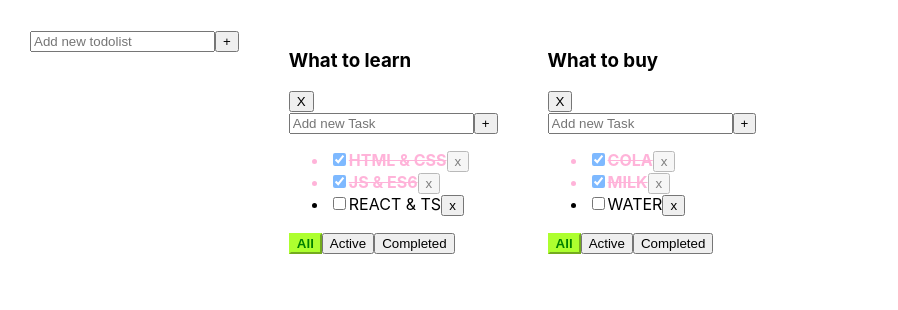
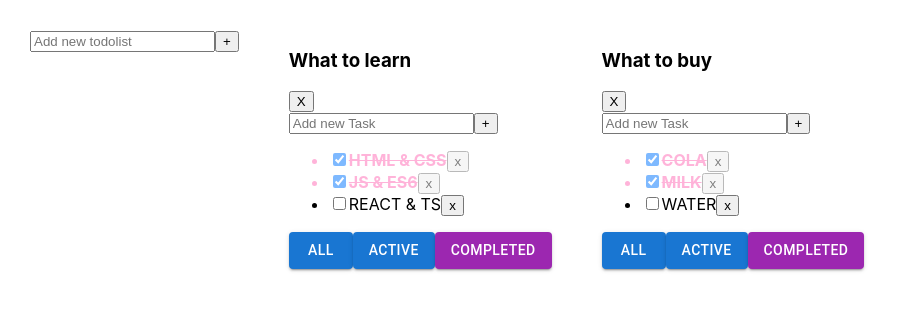
Before and after one commit to Paskinho/newtodolist, a React (Create React App) app: page / in a window 1280 px wide. Shown: the top 310 px of the page, without its empty margins (0-898 px from the left). Built offline with nearby package versions, Linux system fonts and the light colour scheme.

Commit message:
7 lesson changed button

```diff
--- a/package.json
+++ b/package.json
@@ -3,6 +3,10 @@
   "version": "0.1.0",
   "private": true,
   "dependencies": {
+    "@emotion/react": "^11.10.5",
+    "@emotion/styled": "^11.10.5",
+    "@mui/icons-material": "^5.10.15",
+    "@mui/material": "^5.10.15",
     "@testing-library/jest-dom": "^5.14.1",
     "@testing-library/react": "^13.0.0",
     "@testing-library/user-event": "^13.2.1",
--- a/src/Todolist.tsx
+++ b/src/Todolist.tsx
@@ -2,6 +2,8 @@
 import {FilterValuesType, TaskType} from "./App";
 import AddItemForm from "./AddItemForm";
 import EditableSpan from "./EditableSpan";
+import {Button} from "@mui/material";
+
 
 type TodoListPropsType = {
     todoListId: string
@@ -72,21 +74,27 @@
             placeholder={"Add new Task"}/>
             {tasksJSXItemsList}
             <div>
-                <button
+                <Button
+                    variant={"contained"}
+                    color={"primary"}
                     className={allBtnClass}
                     onClick={changeFilterHandlerCreator("all")}
                 >All
-                </button>
-                <button
+                </Button>
+                <Button
+                    variant={"contained"}
+                    color={"primary"}
                     className={activeBtnClass}
                     onClick={changeFilterHandlerCreator("active")}
                 >Active
-                </button>
-                <button
+                </Button>
+                <Button
+                    variant={"contained"}
+                    color={"secondary"}
                     className={completedBtnClass}
                     onClick={changeFilterHandlerCreator("completed")}
                 >Completed
-                </button>
+                </Button>
             </div>
         </div>
     );
```
Also changed, not shown: 1 other file (tests, documents, lock files or other folders).
